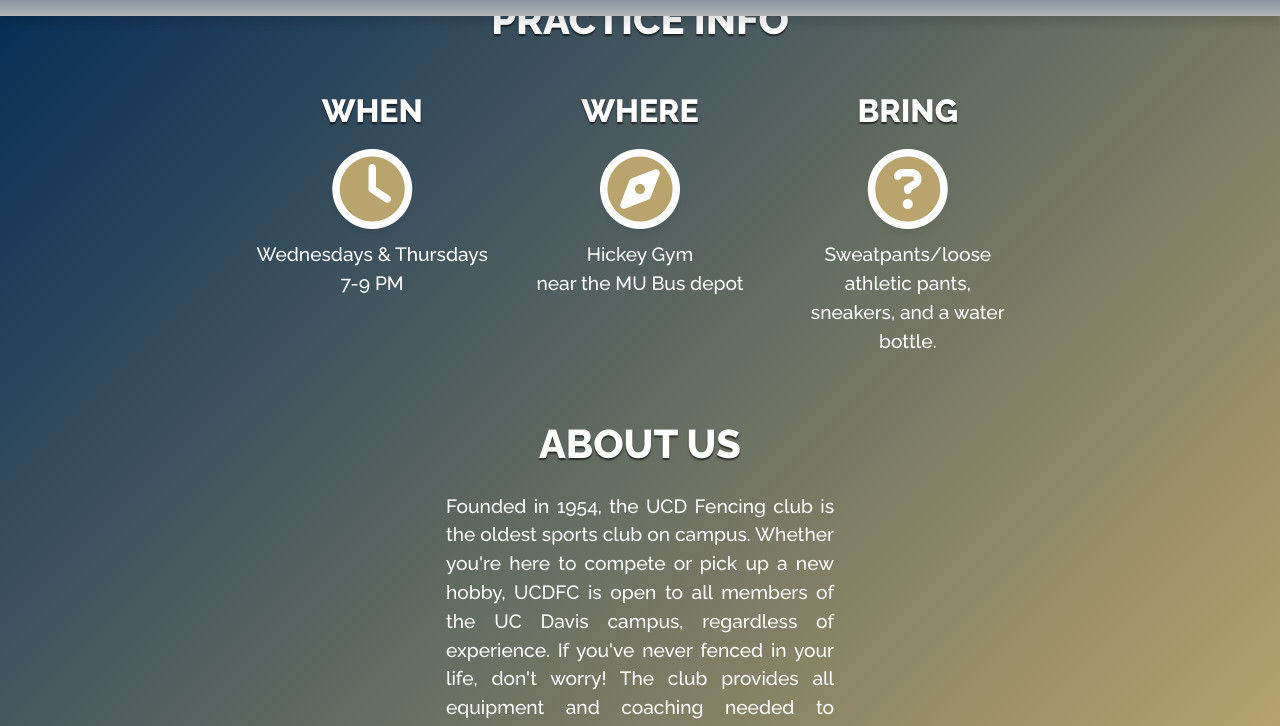
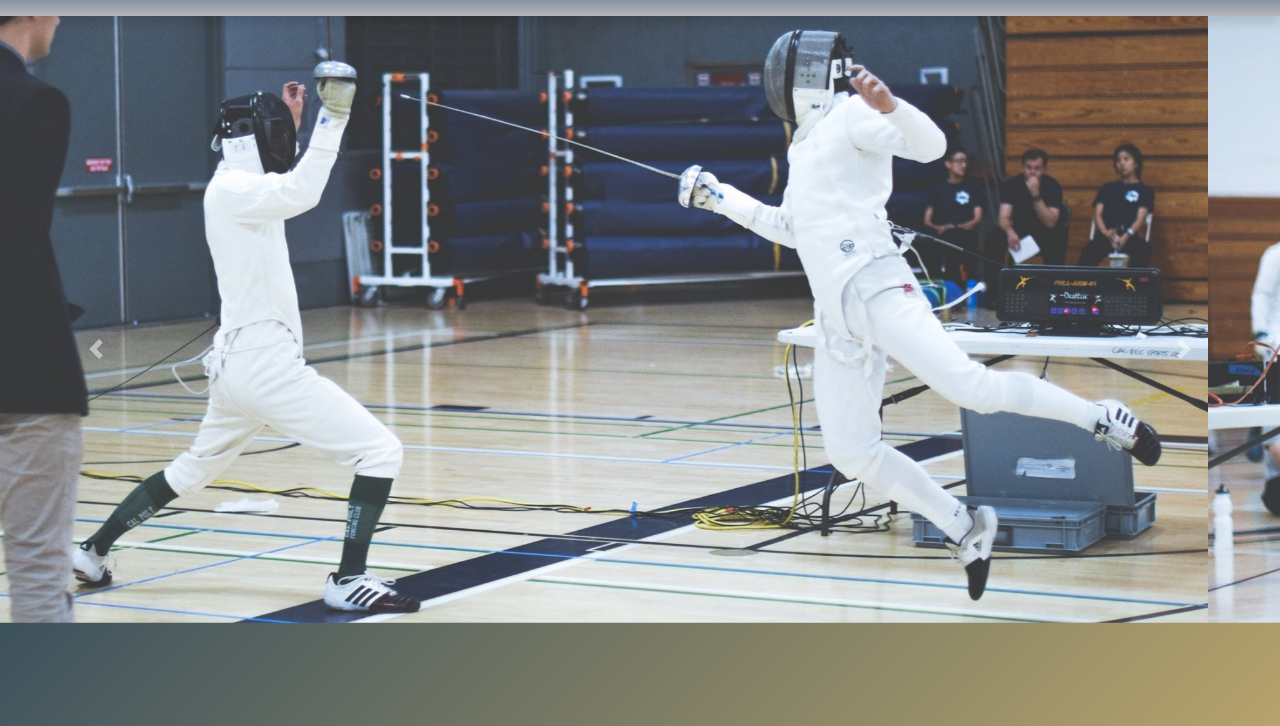
Before and after one commit to jtmeneses707/ucdfc-site, a plain HTML site: page index.html in a window 1280 px wide. Shown: the part 52-778 px from the top of the page. Drawn offline with nearby package versions, Linux system fonts and the light colour scheme.

Commit message:
Added carousel and stylings for common resolutions

```diff
--- a/index.html
+++ b/index.html
@@ -17,6 +17,7 @@
     rel="stylesheet">
   <script src="https://kit.fontawesome.com/be8cc20c31.js" crossorigin="anonymous"></script>
   <!-- Other Includes -->
+  <link rel="stylesheet" href="styles/reset.css">
   <link rel="stylesheet" href="styles/style.css" />
   <title>UCD Fencing Club</title>
 </head>
@@ -35,7 +36,7 @@
     </button>
 
     <!-- Nav Links -->
-    <div class="collapse navbar-collapse" id="nav-links">
+    <div class="collapse navbar-collapse " id="nav-links">
       <ul class="navbar-nav ml-auto mr-3 primary-bold-text">
         <li class="nav-item">
           <a href="#main" class="nav-link "> HOME </a>
@@ -53,7 +54,36 @@
     </div>
   </nav>
 
+  <!-- Carousel -->
+    <div id="carousel-container">
+      <div id="main-carousel" class="carousel slide my-5" data-ride="carousel" >
+        <div class="carousel-inner">
+          <div class="carousel-item active">
+            <img class="w-100" src="img/epeeCrop.jpg" alt="First slide">
+          </div>
+          <div class="carousel-item">
+            <img class="d-block w-100" src="img/sabreCrop.jpg" alt="Second slide">
+          </div>
+          <div class="carousel-item">
+            <img class="d-block w-100" src="img/foilCrop.jpg" alt="Third slide">
+          </div>
+        </div>
+
+        <a class="carousel-control-prev" href="#main-carousel" role="button" data-slide="prev">
+          <span class="carousel-control-prev-icon" aria-hidden="true"></span>
+          <span class="sr-only">Previous</span>
+        </a>
+        <a class="carousel-control-next" href="#main-carousel" role="button" data-slide="next">
+          <span class="carousel-control-next-icon" aria-hidden="true"></span>
+          <span class="sr-only">Next</span>
+        </a>
+      </div>
+    </div>
   <main>
+
+    <!-- </div> -->
+
+
 
     <!-- Practice Info Container -->
     <div id="practice-info" class="container-fluid my-5">
@@ -145,8 +175,8 @@
     </div>
   </main>
 
+  <div id="footer" class = "d-flex flex-row "></div>
 
-  <div id="footer"></div>
   <!-- Needed by Bootstrap CDN -->
   <!-- jQuery first, then Popper.js, then Bootstrap JS -->
   <script src="https://code.jquery.com/jquery-3.3.1.slim.min.js"
--- /dev/null
+++ b/styles/reset.css
@@ -0,0 +1,14 @@
+/* Resets any brower-defined default values, so the page ends up looking the same in all browsers */
+
+* {
+  vertical-align: baseline;
+  font-weight: inherit;
+  font-family: inherit;
+  font-style: inherit;
+  font-size: 100%;
+  border: 0 none;
+  outline: 0;
+  padding: 0;
+  margin: 0;
+  flex-shrink: 0;
+}
--- a/styles/style.css
+++ b/styles/style.css
@@ -1,7 +1,61 @@
 /* html {
   min-height: 100%;
 } */
+/* .w-100 {
+  width: 100% !important;
+  height: 75vh;
+} */
+/*
+#main-carousel {
+  width: 100%;
+  height: 95px;
+} */
 
+/* .carousel .item img {
+  max-height: 1024px;
+  min-width: auto;
+} */
+
+/* .carousel-container {
+  margin-top: 500px;
+} */
+/* .carousel {
+  /* position: absolute; */
+  /* top: 50px; */
+/* } */
+
+
+/* .carousel-inner > .carousel-item > img {
+  margin: auto;
+
+  position: relative;
+  top: 5%;
+  transform: translateY(-100%);
+} */
+
+#carousel-container {
+  /* position: relative; */
+  margin-top: 60px;
+}
+
+.carousel-inner > .carousel-item {
+  max-height: 800px;
+}
+
+.carousel-inner img {
+  margin: auto;
+  top: 10%;
+  position: relative;
+  /* transform: translateY(-5%); */
+
+}
+
+
+
+
+/* #carousel-container {
+  max-height: 500px;
+} */
 
 body {
   background: linear-gradient(135deg, #022a56, #b8a46c) fixed;
@@ -32,6 +86,8 @@ html,body {
 #navbar {
   background-image: linear-gradient(to bottom, #022a56, #b3b5b8);
   box-shadow: 0 0.5rem 0.5rem rgba(0, 0, 0, 0.1);
+  /* margin-bottom: 200px; */
+
 }
 
 #navbar a {
@@ -94,7 +150,66 @@ html,body {
 
 
 /* Media Queries */
-/* Styling for screens smaller than  */
+
+
+/* Media Queries to adjust carousel height and img pos */
+
+/* 2160p vertical */
+@media only screen and (max-height: 2160px) {
+  .carousel-inner > .carousel-item {
+    max-height: 1400px;
+  }
+  .carousel-inner img {
+    transform: translateY(-18%);
+  }
+}
+
+/* 1440p vertical */
+@media only screen and (max-height: 1440px) {
+  .carousel-inner > .carousel-item {
+    max-height: 1000px;
+  }
+
+  @media only screen and (max-width: 3440px) {
+    .carousel-inner img {
+      transform: translateY(-22%);
+    }
+  }
+
+  @media only screen and (max-width: 2560px) {
+    .carousel-inner img {
+      transform: translateY(-20%);
+    }
+  }
+
+}
+
+/* 1080p vertical */
+@media only screen and (max-height: 1080px) {
+  .carousel-inner > .carousel-item {
+    max-height: 760px;
+  }
+
+  @media only screen and (max-width: 2560px) {
+    .carousel-inner img {
+      transform: translateY(-15%);
+    }
+  }
+
+  @media only screen and (max-width: 1920px) {
+    .carousel-inner img {
+      transform: translateY(-10%);
+    }
+  }
+
+  @media only screen and (max-width: 300px) {
+    .carousel-inner img {
+      transform: translateY(-3%);
+    }
+  }
+
+}
+
 
 /* Styling for phones */
 @media only screen and (max-width: 576px) {
@@ -104,13 +219,16 @@ html,body {
   h2 {
     font-size: larger;
   }
+  h4 {
+    font-size: medium;
+  }
   .practice-info-container {
     margin-top: 1.5rem;
     margin-bottom: 1.5rem;
   }
 
   .primary-para-text {
-    font-size: medium;
+    font-size: small;
   }
   #navbar > a > img {
     width: 80px;
```
Also changed, not shown: img/Optimized-epee1 (1).jpg (added), img/Optimized-sabre1 (2).jpg (added), img/epee1.jpg (added), img/epeeCrop.jpg (added), img/foil1.jpg (added), img/foilCrop.jpg (added), img/sabre1.jpg (added), img/sabreCrop.jpg (added).
